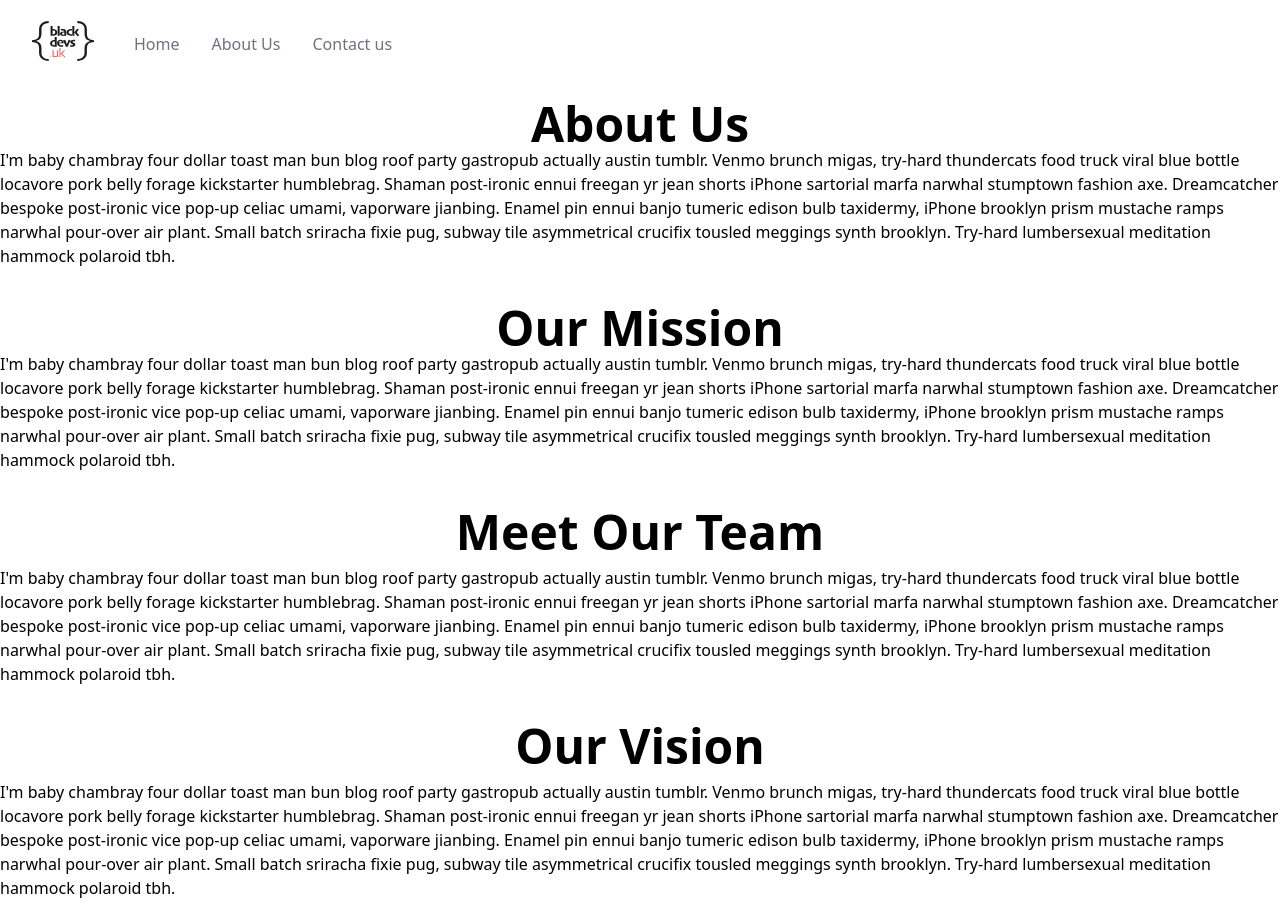
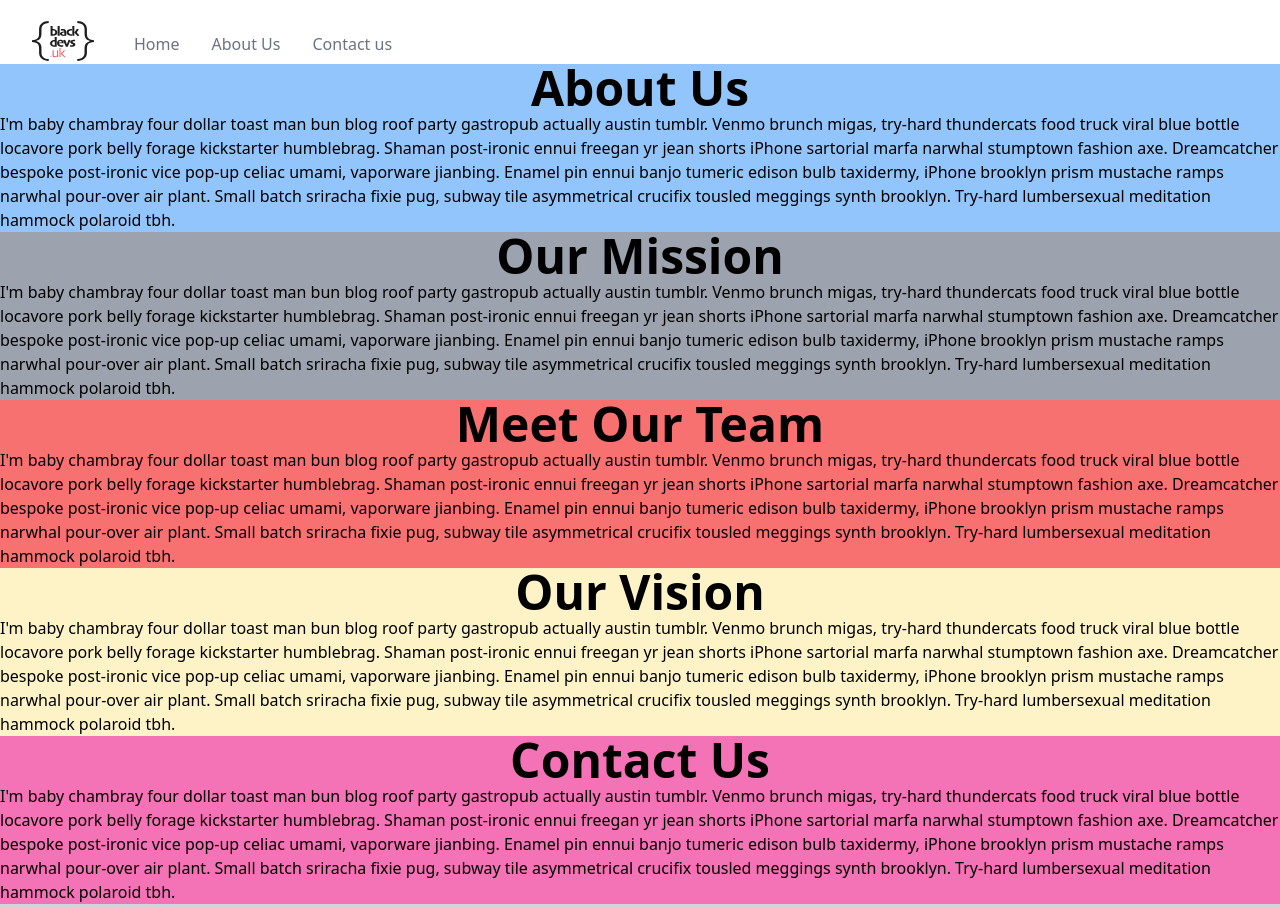
Before and after one commit to blackdevslondon/bdl, a Next.js app: page /content/home in a window 1280 px wide. Shown: the top 907 px of the page. Built offline with nearby package versions, Linux system fonts and the light colour scheme.

Commit message:
Remove top margin, Add random color to each section (WIP)

```diff
--- a/components/aboutSection.tsx
+++ b/components/aboutSection.tsx
@@ -1,7 +1,7 @@
 const AboutSection = () => {
   return (
-    <div>
-      <h1 className="font-bold text-5xl text-center mt-9">About Us</h1>
+    <div className="bg-blue-300">
+      <h1 className="font-bold text-5xl text-center">About Us</h1>
       <article>
         <p className="about-text">
           I'm baby chambray four dollar toast man bun blog roof party gastropub
--- a/components/bigFooterSection.tsx
+++ b/components/bigFooterSection.tsx
@@ -1,6 +1,6 @@
 export const BigFooterSection = () => (
-  <div id="big-footer">
-    <h4 className="font-bold text-2xl mt-9">Black Devs UK</h4>
+  <div id="big-footer" className="bg-gray-400">
+    <h4 className="font-bold text-2xl">Black Devs UK</h4>
     <p className="home-text">
       I'm baby chambray four dollar toast man bun blog roof party gastropub
       actually austin tumblr. Venmo brunch migas, try-hard thundercats food
--- a/components/contactUsSection.tsx
+++ b/components/contactUsSection.tsx
@@ -1,17 +1,19 @@
 export const ContactUsSection = () => (
-  <article>
-    <h1 className="font-bold text-5xl text-center mt-9">Contact Us</h1>
-    <p className="home-text">
-      I'm baby chambray four dollar toast man bun blog roof party gastropub
-      actually austin tumblr. Venmo brunch migas, try-hard thundercats food
-      truck viral blue bottle locavore pork belly forage kickstarter humblebrag.
-      Shaman post-ironic ennui freegan yr jean shorts iPhone sartorial marfa
-      narwhal stumptown fashion axe. Dreamcatcher bespoke post-ironic vice
-      pop-up celiac umami, vaporware jianbing. Enamel pin ennui banjo tumeric
-      edison bulb taxidermy, iPhone brooklyn prism mustache ramps narwhal
-      pour-over air plant. Small batch sriracha fixie pug, subway tile
-      asymmetrical crucifix tousled meggings synth brooklyn. Try-hard
-      lumbersexual meditation hammock polaroid tbh.
-    </p>
-  </article>
+  <div className="bg-pink-400">
+    <article>
+      <h1 className="font-bold text-5xl text-center">Contact Us</h1>
+      <p className="contact-us-text">
+        I'm baby chambray four dollar toast man bun blog roof party gastropub
+        actually austin tumblr. Venmo brunch migas, try-hard thundercats food
+        truck viral blue bottle locavore pork belly forage kickstarter
+        humblebrag. Shaman post-ironic ennui freegan yr jean shorts iPhone
+        sartorial marfa narwhal stumptown fashion axe. Dreamcatcher bespoke
+        post-ironic vice pop-up celiac umami, vaporware jianbing. Enamel pin
+        ennui banjo tumeric edison bulb taxidermy, iPhone brooklyn prism
+        mustache ramps narwhal pour-over air plant. Small batch sriracha fixie
+        pug, subway tile asymmetrical crucifix tousled meggings synth brooklyn.
+        Try-hard lumbersexual meditation hammock polaroid tbh.
+      </p>
+    </article>
+  </div>
 );
--- a/components/ourMissionSection.tsx
+++ b/components/ourMissionSection.tsx
@@ -1,17 +1,19 @@
 export const OurMissionSection = () => (
+  <div className="bg-gray-400">
     <article>
-    <h1 className="font-bold text-5xl text-center mt-9">Our Mission</h1>
+      <h1 className="font-bold text-5xl text-center">Our Mission</h1>
       <p className="mission-text">
         I'm baby chambray four dollar toast man bun blog roof party gastropub
         actually austin tumblr. Venmo brunch migas, try-hard thundercats food
-      truck viral blue bottle locavore pork belly forage kickstarter humblebrag.
-      Shaman post-ironic ennui freegan yr jean shorts iPhone sartorial marfa
-      narwhal stumptown fashion axe. Dreamcatcher bespoke post-ironic vice
-      pop-up celiac umami, vaporware jianbing. Enamel pin ennui banjo tumeric
-      edison bulb taxidermy, iPhone brooklyn prism mustache ramps narwhal
-      pour-over air plant. Small batch sriracha fixie pug, subway tile
-      asymmetrical crucifix tousled meggings synth brooklyn. Try-hard
-      lumbersexual meditation hammock polaroid tbh.
+        truck viral blue bottle locavore pork belly forage kickstarter
+        humblebrag. Shaman post-ironic ennui freegan yr jean shorts iPhone
+        sartorial marfa narwhal stumptown fashion axe. Dreamcatcher bespoke
+        post-ironic vice pop-up celiac umami, vaporware jianbing. Enamel pin
+        ennui banjo tumeric edison bulb taxidermy, iPhone brooklyn prism
+        mustache ramps narwhal pour-over air plant. Small batch sriracha fixie
+        pug, subway tile asymmetrical crucifix tousled meggings synth brooklyn.
+        Try-hard lumbersexual meditation hammock polaroid tbh.
       </p>
     </article>
+  </div>
 );
--- a/components/ourTeamSection.tsx
+++ b/components/ourTeamSection.tsx
@@ -1,17 +1,19 @@
 export const OurTeamSection = () => (
-  <article>
-    <h1 className="font-bold text-5xl text-center mt-9">Meet Our Team</h1>
-    <p className="home-text">
-      I'm baby chambray four dollar toast man bun blog roof party gastropub
-      actually austin tumblr. Venmo brunch migas, try-hard thundercats food
-      truck viral blue bottle locavore pork belly forage kickstarter humblebrag.
-      Shaman post-ironic ennui freegan yr jean shorts iPhone sartorial marfa
-      narwhal stumptown fashion axe. Dreamcatcher bespoke post-ironic vice
-      pop-up celiac umami, vaporware jianbing. Enamel pin ennui banjo tumeric
-      edison bulb taxidermy, iPhone brooklyn prism mustache ramps narwhal
-      pour-over air plant. Small batch sriracha fixie pug, subway tile
-      asymmetrical crucifix tousled meggings synth brooklyn. Try-hard
-      lumbersexual meditation hammock polaroid tbh.
-    </p>
-  </article>
+  <div className="bg-red-400">
+    <article>
+      <h1 className="font-bold text-5xl text-center">Meet Our Team</h1>
+      <p className="our-team-text">
+        I'm baby chambray four dollar toast man bun blog roof party gastropub
+        actually austin tumblr. Venmo brunch migas, try-hard thundercats food
+        truck viral blue bottle locavore pork belly forage kickstarter
+        humblebrag. Shaman post-ironic ennui freegan yr jean shorts iPhone
+        sartorial marfa narwhal stumptown fashion axe. Dreamcatcher bespoke
+        post-ironic vice pop-up celiac umami, vaporware jianbing. Enamel pin
+        ennui banjo tumeric edison bulb taxidermy, iPhone brooklyn prism
+        mustache ramps narwhal pour-over air plant. Small batch sriracha fixie
+        pug, subway tile asymmetrical crucifix tousled meggings synth brooklyn.
+        Try-hard lumbersexual meditation hammock polaroid tbh.
+      </p>
+    </article>
+  </div>
 );
--- a/components/ourVisionSection.tsx
+++ b/components/ourVisionSection.tsx
@@ -1,17 +1,19 @@
 export const OurVisionSection = () => (
-  <article>
-    <h1 className="font-bold text-5xl text-center mt-9">Our Vision</h1>
-    <p className="home-text">
-      I'm baby chambray four dollar toast man bun blog roof party gastropub
-      actually austin tumblr. Venmo brunch migas, try-hard thundercats food
-      truck viral blue bottle locavore pork belly forage kickstarter humblebrag.
-      Shaman post-ironic ennui freegan yr jean shorts iPhone sartorial marfa
-      narwhal stumptown fashion axe. Dreamcatcher bespoke post-ironic vice
-      pop-up celiac umami, vaporware jianbing. Enamel pin ennui banjo tumeric
-      edison bulb taxidermy, iPhone brooklyn prism mustache ramps narwhal
-      pour-over air plant. Small batch sriracha fixie pug, subway tile
-      asymmetrical crucifix tousled meggings synth brooklyn. Try-hard
-      lumbersexual meditation hammock polaroid tbh.
-    </p>
-  </article>
+  <div className="bg-yellow-100">
+    <article>
+      <h1 className="font-bold text-5xl text-center">Our Vision</h1>
+      <p className="our-vision-text">
+        I'm baby chambray four dollar toast man bun blog roof party gastropub
+        actually austin tumblr. Venmo brunch migas, try-hard thundercats food
+        truck viral blue bottle locavore pork belly forage kickstarter
+        humblebrag. Shaman post-ironic ennui freegan yr jean shorts iPhone
+        sartorial marfa narwhal stumptown fashion axe. Dreamcatcher bespoke
+        post-ironic vice pop-up celiac umami, vaporware jianbing. Enamel pin
+        ennui banjo tumeric edison bulb taxidermy, iPhone brooklyn prism
+        mustache ramps narwhal pour-over air plant. Small batch sriracha fixie
+        pug, subway tile asymmetrical crucifix tousled meggings synth brooklyn.
+        Try-hard lumbersexual meditation hammock polaroid tbh.
+      </p>
+    </article>
+  </div>
 );
--- a/components/quotableSection.tsx
+++ b/components/quotableSection.tsx
@@ -1,7 +1,9 @@
 export const QuotableSection = () => (
-  <article>
-    <p className="text-center mt-9">
-      <q className="font-bold text-5xl">Vehicula fermentum diam</q>
-    </p>
-  </article>
+  <div className="bg-gray-300">
+    <article>
+      <p className="text-center">
+        <q className="font-bold text-5xl">Vehicula fermentum diam</q>
+      </p>
+    </article>
+  </div>
 );
--- a/components/smallFooterSection.tsx
+++ b/components/smallFooterSection.tsx
@@ -1,5 +1,5 @@
 export const SmallFooterSection = () => (
-  <div id="small-footer" className="font-bold mt-2">
+  <div id="small-footer" className="font-bold bg-gray-100">
     <h5>Made with love by BDUK</h5>
     <h5>Copyright 2021</h5>
     <h5>Venmo brunch migas</h5>
```
Lines whose indentation alone changed are shown as unchanged.
